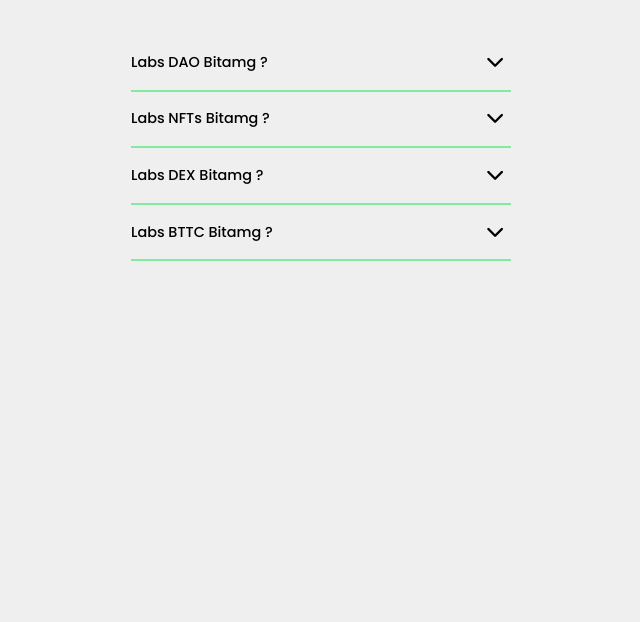
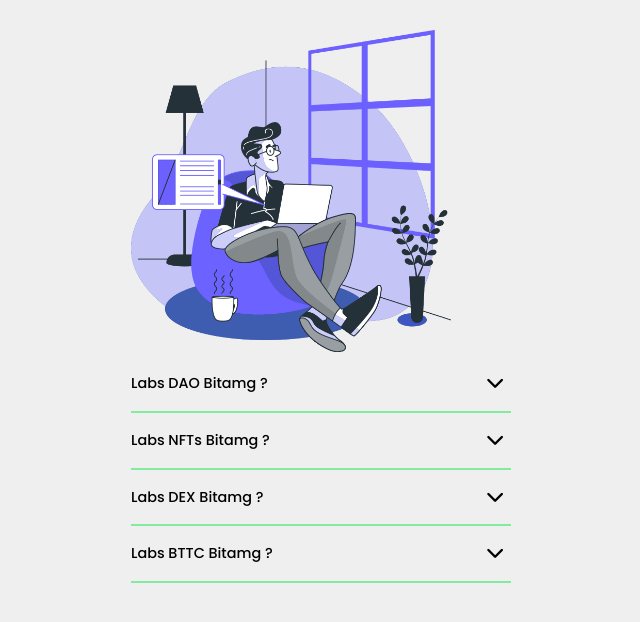
Before and after one commit to AmirV5A/-components-faq, a plain HTML site: page index.html in a window 1280 px wide. Shown: the whole page, without its empty margins (354-994 px from the left). Drawn offline with Linux system fonts and the light colour scheme; files whose address does not match are found by name.

Commit message:
Update index.html

```diff
--- a/index.html
+++ b/index.html
@@ -11,7 +11,7 @@
 <body>
     <main class="accordion">
         <div class="faq-img">
-            <img src="/components/feature2-img.png" alt="" class="accordion-img">
+            <img src="/feature2-img.png" alt="" class="accordion-img">
 
         </div>
         <div class="conent-accordion">
```
